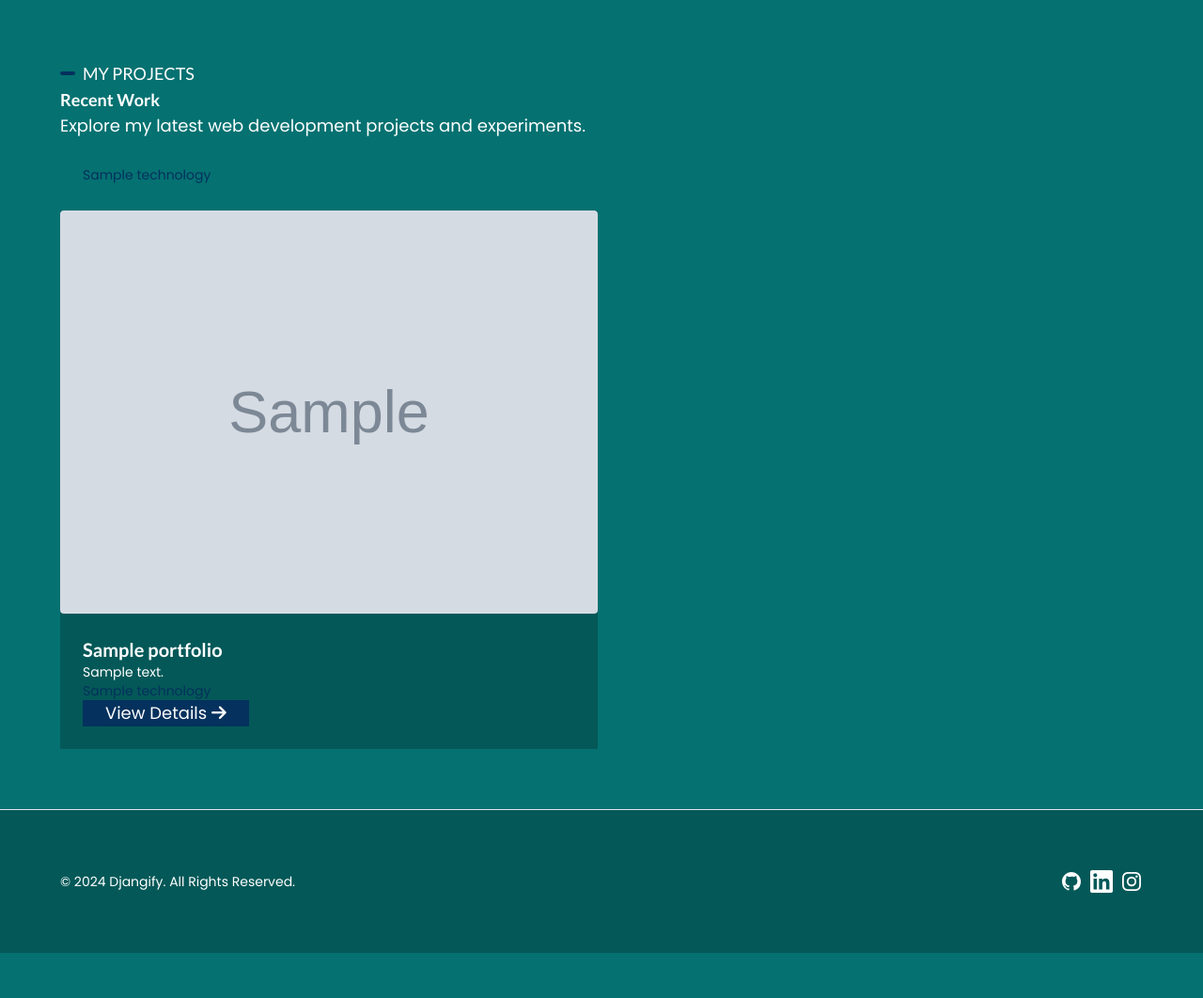
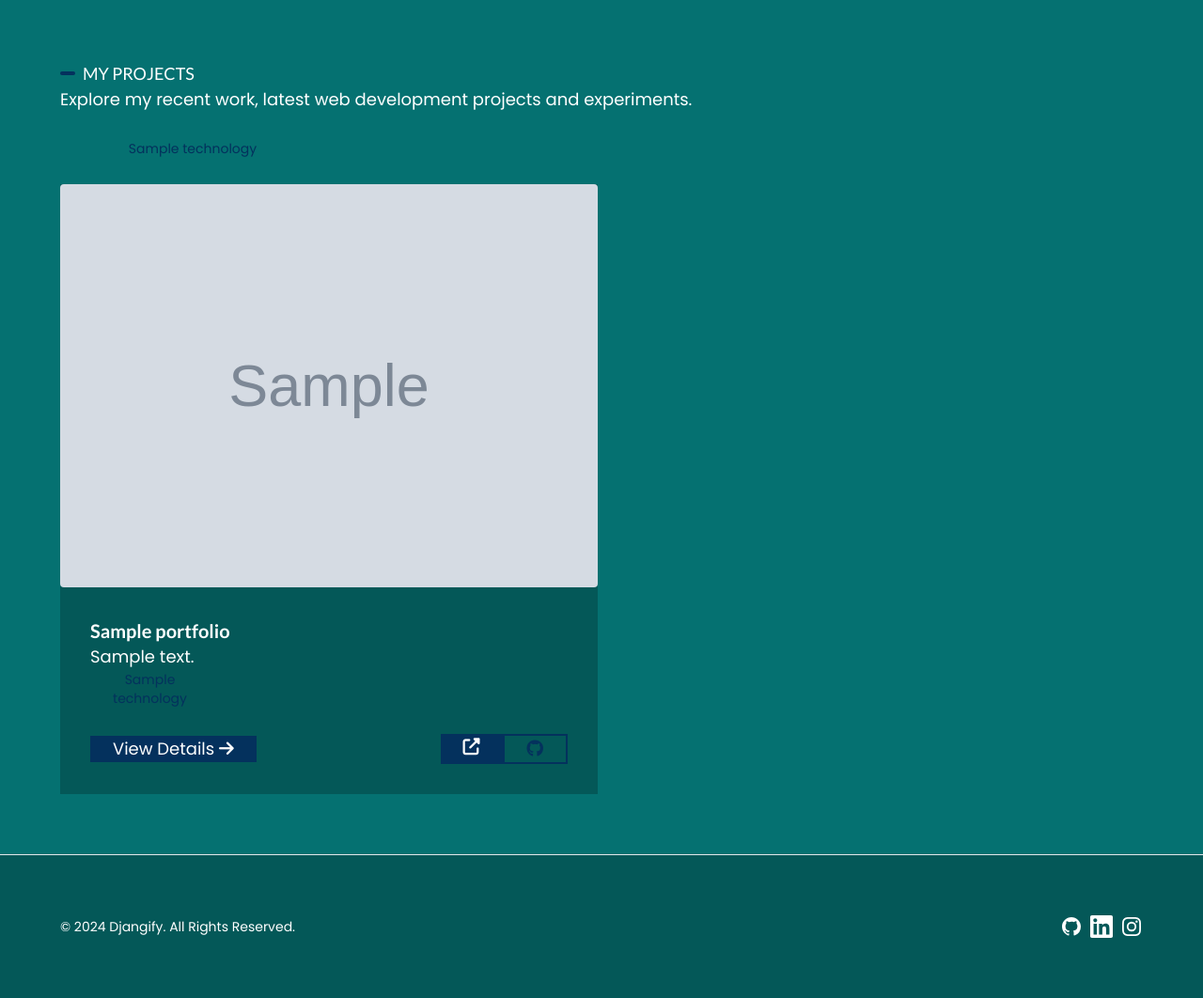
Before and after one commit to djangify/myapp, a Django app: page /portfolio/ in a window 1280 px wide. Shown: the part 76-1138 px from the top of the page at 94% size. Before the commit the page ends 1090 px from the top, so only its background shows below. Run offline with Django 3.2, Linux system fonts and the light colour scheme; tables that the repository leaves empty hold one stand-in row (values such as "Sample post"); grey boxes marked "Sample" are stand-in pictures; some libraries are stand-ins or nearby versions.

Commit message:
Update portfolio, category and list templates

```diff
--- a/news/templates/news/list.html
+++ b/news/templates/news/list.html
@@ -2,12 +2,12 @@
 {% block content %}
 
 <!-- news/templates/news/list.html -->
-<div class="bg-secondary p-6 text-text mx-auto px-4 py-8">
+<div class="bg-secondary p-6 text-text h-screen items-end mx-auto px-4 py-8">
     <div class="mb-12">
         <h1 class="text-sm pl-6 uppercase relative before before:h-1 before:w-4 before:bg-accent before:top-2/4 before:-translate-y-2/4 before:left-0 lg:text-lg mb-4">
             News and Articles
         </h1>
-        <h2 class="text-3xl font-bold mt-8 mb-6">Sharing as I learn.</h2>
+        <br>
         <p class="mt-6 text-gray-400 max-w-2xl mb-12">
             Exploring and learning about AI Agents, FastAPI and other software developer related topics.
         </p>
--- a/portfolio/templates/portfolio/portfolio_list.html
+++ b/portfolio/templates/portfolio/portfolio_list.html
@@ -4,23 +4,24 @@
 {% block title %}Portfolio - Django and TailwindCSS Projects{% endblock %}
 
 {% block content %}
-<section class="p-6 bg-secondary  text-text md:p-16">
+<section class="p-6 bg-secondary *:m-2 text-text md:p-16">
     <!-- Section Header -->
     <div class="mb-12">
-        <h1 class="text-sm pl-6 uppercase relative before before:h-1 before:w-4 before:bg-accent before:top-2/4 before:-translate-y-2/4 before:left-0 lg:text-lg mb-4">
+        <h1 class="text-sm mb-8 pl-6 uppercase relative before before:h-1 before:w-4 before:bg-accent before:top-2/4 before:-translate-y-2/4 before:left-0 lg:text-lg mb-4">
             My Projects
         </h1>
-        <h2 class="text-3xl font-bold mt-8 mb-6">Recent Work</h2>
-        <p class="mt-6 text-gray-400 max-w-2xl mb-12">
-            Explore my latest web development projects and experiments.
+
+        <p class="mt-6 mb-8 text-gray-400 max-w-2xl mb-24">
+            Explore my recent work, latest web development projects and experiments.
         </p>
+        <br>
     </div>
-        <br>
+
     <!-- Technology Filter -->
-         <div class="flex flex-wrap justify-center gap-4 mb-16">
+    <div class="grid grid-cols-2 mt-18 sm:grid-cols-3 lg:grid-cols-4 gap-2 mb-16">
         {% for tech in technologies %}
         <a href="{% url 'portfolio:portfolio_by_technology' tech.slug %}"
-               class="px-6 py-3 text-sm bg-accent/10 border border-accent rounded-full text-accent hover:bg-accent hover:text-white transition-colors">
+           class="px-6 py-3 text-sm bg-accent/10 border border-accent rounded-full text-accent hover:bg-accent hover:text-white transition-colors text-center mb-16">
             {{ tech.name }}
         </a>
         {% endfor %}
@@ -36,38 +37,57 @@
             {% for portfolio in portfolios %}
             <article class="bg-primary rounded-lg overflow-hidden">
                 {% if portfolio.display_image %}
-                    <div class="h-68 rounded">
+                <div class="aspect-w-16 aspect-h-9">
                     <img src="{{ portfolio.display_image }}"
                          alt="{{ portfolio.title }}"
                          class="w-full h-full object-cover"/>
                 </div>
                 {% endif %}
 
-                    <div class="p-6">
-                        <h3 class="text-xl font-bold mb-2">{{ portfolio.title }}</h3>
-                        <p class="text-sm mb-4">{{ portfolio.short_description }}</p>
+                <div class="p-8">
+                    <h3 class="text-xl font-bold mb-6">{{ portfolio.title }}</h3>
+                    <p class="text-gray-400 mb-8">{{ portfolio.short_description }}</p>
 
                     <!-- Technologies -->
-                        <div class="flex flex-wrap gap-2 mb-4">
-                            {% for tech in portfolio.technologies.all %}
-                            <span class="text-accent text-sm">{{ tech.name }}</span>
-                            {% if not forloop.last %}<span class="text-accent">•</span>{% endif %}
+                    <div class="grid grid-cols-2 sm:grid-cols-3 lg:grid-cols-4 gap-4 mb-16">
+                        {% for tech in technologies %}
+                        <a href="{% url 'portfolio:portfolio_by_technology' tech.slug %}"
+                           class="px-6 py-3 text-sm bg-accent/10 border border-accent rounded-full text-accent hover:bg-accent hover:text-white transition-colors text-center">
+                            {{ tech.name }}
+                        </a>
                         {% endfor %}
                     </div>
-
-                        <!-- View Details Button -->
-
+                    <br>
+                    <!-- Action Buttons -->
                     <div class="pt-6 mt-8 flex justify-between items-center border-t border-gray-700">
                         <a href="{% url 'portfolio:portfolio_detail' portfolio.slug %}"
                            class="flex-1 mr-8 inline-flex items-center justify-center px-6 py-3 bg-accent text-white rounded-md hover:bg-accent/90 transition-colors">
                             View Details
                             <i class="fas fa-arrow-right ml-3"></i>
                         </a>
+
+                        <!-- External Links -->
+                        <div class="flex gap-4">
+                            {% if portfolio.live_site_url %}
+                            <a href="{{ portfolio.live_site_url }}"
+                               target="_blank"
+                               class="px-6 py-3 rounded-md bg-accent text-white hover:bg-accent/90 transition-colors">
+                                <i class="fas fa-external-link-alt text-lg"></i>
+                            </a>
+                            {% endif %}
+                            {% if portfolio.github_url %}
+                            <a href="{{ portfolio.github_url }}"
+                               target="_blank"
+                               class="px-6 py-3 rounded-md border-2 border-accent text-accent hover:bg-accent hover:text-white transition-colors">
+                                <i class="fab fa-github text-lg"></i>
+                            </a>
+                            {% endif %}
+                        </div>
+                    </div>
                 </div>
             </article>
             {% endfor %}
         </div>
     {% endif %}
-    </div>
 </section>
 {% endblock %}
```
Also changed, not shown: news/templates/news/category.html (+4 -3 lines). Lines whose indentation alone changed are shown as unchanged.
